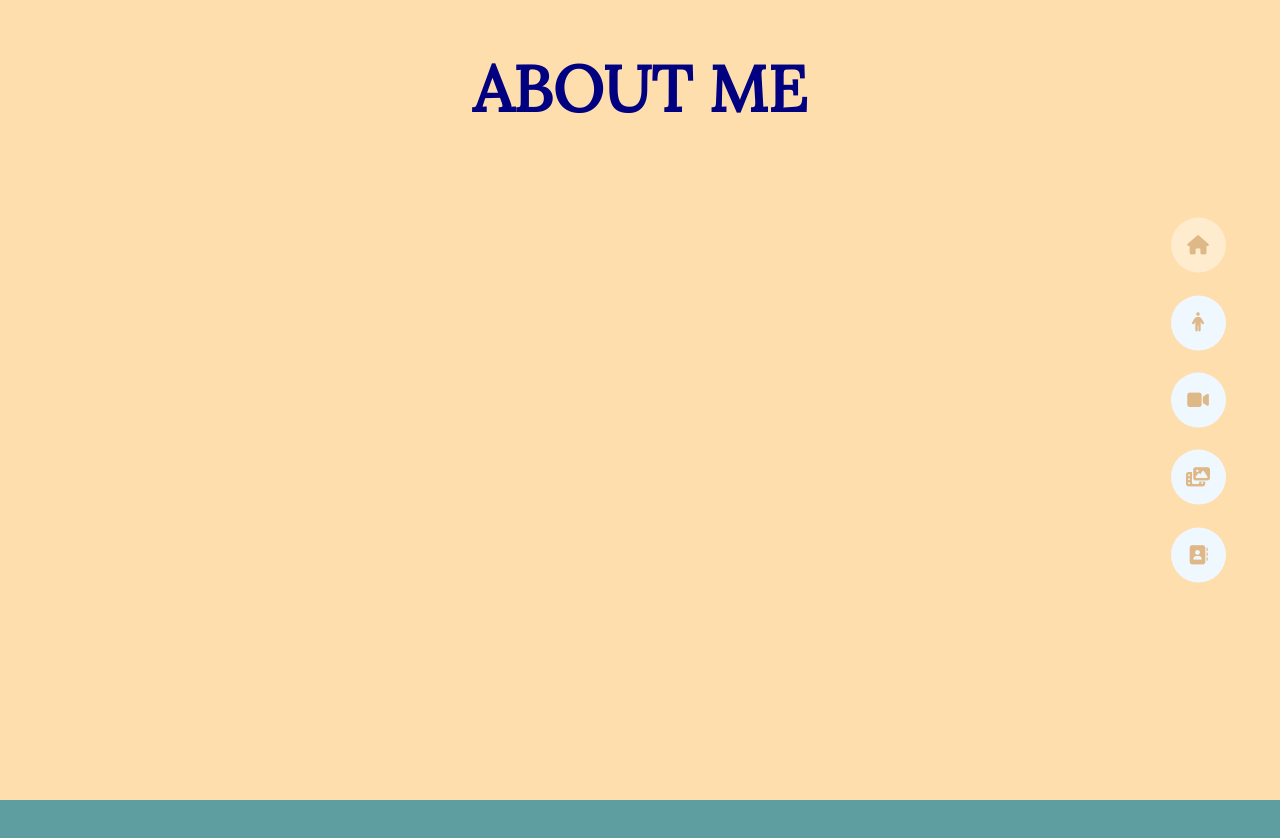
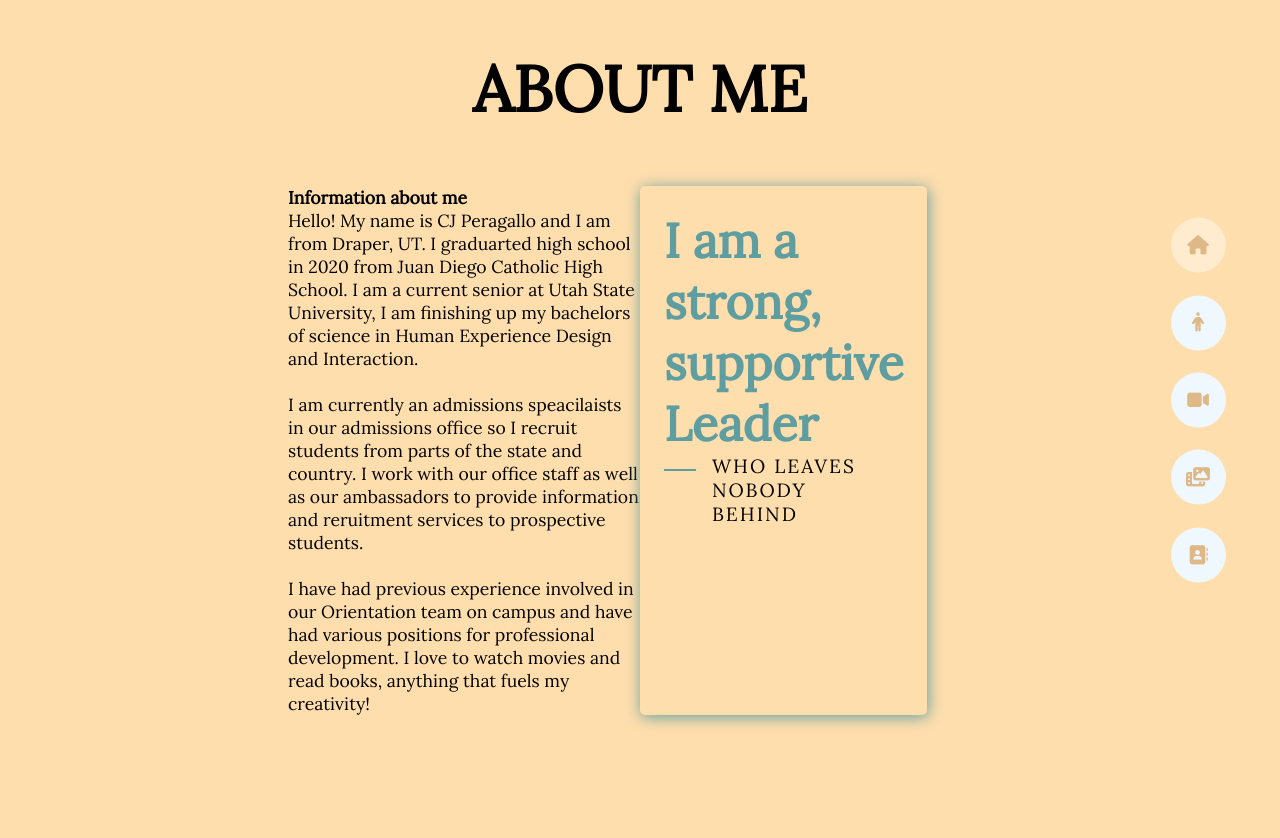
Before and after one commit to CJ3315/Portofolio-Project, a plain HTML site: page index.html in a window 1280 px wide. Both pictures are taken after a click on the element 1198 px from the left and 322 px from the top of the page. Before the commit the page ends 800 px from the top, so only its background shows below. Drawn offline with Linux system fonts and the light colour scheme.

Commit message:
About me section added to.

```diff
--- a/index.html
+++ b/index.html
@@ -37,9 +37,26 @@
         </section>
             <section class="section sec2 about" id="about">
                 <div class="main-title">
-                    <h2>About me</h2>
+                    <h2>About me </h2>
                 </div>
-
+                <div class="about-container">
+                    <div class="left-about">
+                        <h4> Information about me</h4>
+                        <p>
+                            Hello! My name is CJ Peragallo and I am from Draper, UT. I graduarted high school in 2020 from Juan Diego Catholic High School. I am a current senior at Utah State University, I am finishing up my bachelors of science in Human Experience Design and Interaction.<br/> <br />
+                            I am currently an admissions speacilaists in our admissions office so I recruit students from parts of the state and country. I work with our office staff as well as our ambassadors to provide information and reruitment services to prospective students.<br/> <br />
+                            I have had previous experience involved in our Orientation team on campus and have had various positions for professional development. I love to watch movies and read books, anything that fuels my creativity!
+                        </p>
+                    </div>
+                    <div class="right-about">
+                        <div class="about-item">
+                            <div class="abt-text">
+                                <p class="large-text">I am a strong, supportive Leader</p>
+                                <p class="small-text">Who leaves nobody <br /> Behind</p>
+                            </div>
+                        </div>
+                    </div>
+                </div>
             </section>
             <section class="section sec3 Youtube" id="Youtube">
                 <h1>
--- a/styles/styles.scss
+++ b/styles/styles.scss
@@ -15,7 +15,7 @@ body{
     background-color: cadetblue;
     font-family: 'Lora', serif;
     font-size: 1.1rem;
-    color:navy;
+    color:black;
     transition: all .4s ease-in-out;
 }
 a{
@@ -49,7 +49,7 @@ section{
 .sec1{
     display: block;
     transform: translateY(0) scale(1) ;
-    background-color:navy;
+    background-color:cadetblue;
 }
 
 .sec2{
@@ -151,7 +151,7 @@ section{
     }
     .image{
         border-radius: 35px;
-        background-color:navy;
+        background-color:cadetblue;
         margin-left: 17.75rem;
         transition: all .4s ease-in-out;
         img{
@@ -164,6 +164,75 @@ section{
     }
 }
 
+/*About*/
+.about-container{
+    display:grid;
+    grid-template-columns: repeat(2, 1fr);
+    padding-top: 3.5rem;
+    padding-bottom: 5rem;
+    .right-about{
+        display: grid;
+        grid-template-columns: repeat(2, 10fr);
+        grid-gap: 2rem;
+        .about-item{
+            border: 1px solid color(white);
+            border-radius: 5px;
+            transition: all .4s ease-in-out;
+            box-shadow: 1px 2px 15px rgba($color: #5f9ea0, $alpha: 1.0) ;
+            &:hover{
+                cursor: default;
+                transform: translate(-5px);
+                border: 1px solid (navy);
+                box-shadow: 1px 4px 15px rgba($color: navy $alpha: 1.0);
+
+            }
+            .abt-text{
+                padding: 1.5rem;
+                display: flex;
+                flex-direction: column;
+                .large-text{
+                    font-size: 3rem;
+                    font-weight: 700;
+                    color:cadetblue;
+                }
+                .small-text{
+                    padding-left: 3rem;
+                    position: relative;
+                    text-transform: uppercase;
+                    font-size: 1.2rem;
+                    color: black;
+                    letter-spacing: 2px;
+                    &::before{
+                        content: '';
+                        position: absolute;
+                        left: 0;
+                        top: 15px;
+                        width: 2rem;
+                        height: 2px;
+                        background-color:cadetblue;
+                    }
+                }
+            }
+        }
+    }
+    .left-about{
+        padding-right: 5rem;
+        p{
+            line-height: 2rem;
+            padding: 1rem;
+
+        }
+        h4{
+            font-size: 2rem;
+            text-transform: uppercase;
+        }
+    }
+}
+
+
+
+
+
 /*Independent componets*/
 
 .main-title{
@@ -173,6 +242,17 @@ section{
         text-transform: uppercase;
         font-size: 4rem;
         font-weight: 700;
+        .bg-text{
+            position: absolute;
+            top: 50%;
+            left: 50%;
+            color: azure;
+            transition: all .4s ease-in-out;
+            z-index: -1;
+            transform: translate(-50%, -50%);
+            font-weight: 800;
+            font-size: 6.3rem;
 
+        }
     }
 }
```
Also changed, not shown: styles/styles.css, 1 other file.
